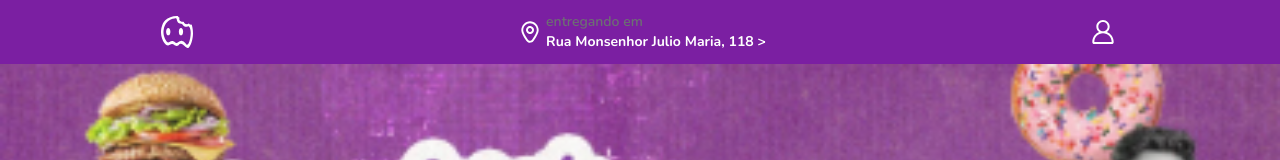
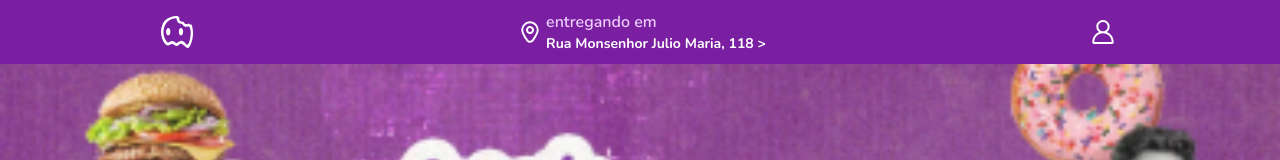
Before and after one commit to Saggioro/magazine-next-test, a Next.js app: page / in a window 1280 px wide. Shown: the top 160 px of the page. Built offline with nearby package versions, Linux system fonts and the light colour scheme.

Commit message:
feat: ajustado nome da estilizacao

```diff
--- a/src/components/Header.tsx
+++ b/src/components/Header.tsx
@@ -9,7 +9,7 @@ const Header: React.FC = () => {
       <div className="flex flex-row items-center">
         <Image src={"/pin.svg"} alt="Pin" width={32} height={32} />
         <div>
-          <ThemedText type="subtitle">entregando em</ThemedText>
+          <ThemedText type="lightSubtitle">entregando em</ThemedText>
           <AddressComponent />
         </div>
       </div>
```
